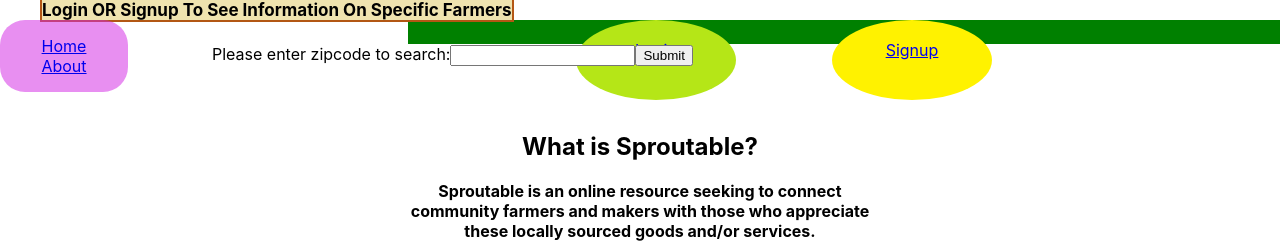
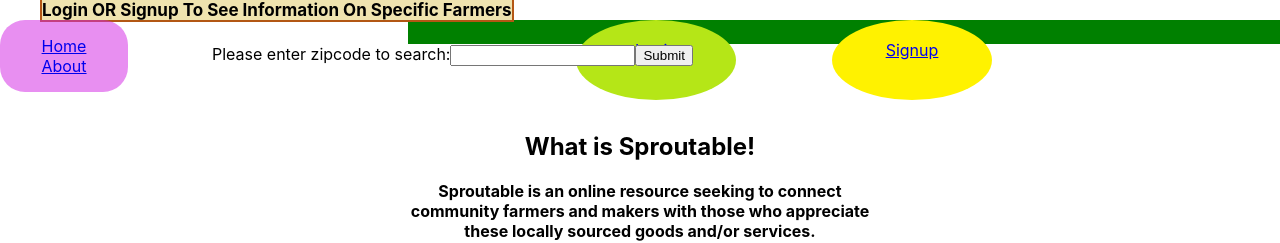
Before and after one commit to FluxOfPingIntegers/sproutable-frontend, a React (Create React App) app: page /about in a window 1280 px wide. Shown: the top 243 px of the page. Built offline with nearby package versions, Linux system fonts and the light colour scheme; no server answers.

Commit message:
fixing typo in About header

```diff
--- a/src/components/About.js
+++ b/src/components/About.js
@@ -1,7 +1,7 @@
 export default function About() {
   return (
     <div id="About">
-    <h2>What is Sproutable?</h2>
+    <h2>What is Sproutable!</h2>
     <p>Sproutable is an online resource seeking to connect community farmers and makers with those who appreciate these locally sourced goods and/or services.</p>
     <h2>How do I use it?</h2>
     <p>Simply enter your zip code or one nearby into the search bar on the top left.  A list of local farmers markets will appear, click on one to view its details and find out about its next upcoming event.</p>
```
Also changed, not shown: 1 other file (tests, documents, lock files or other folders).
